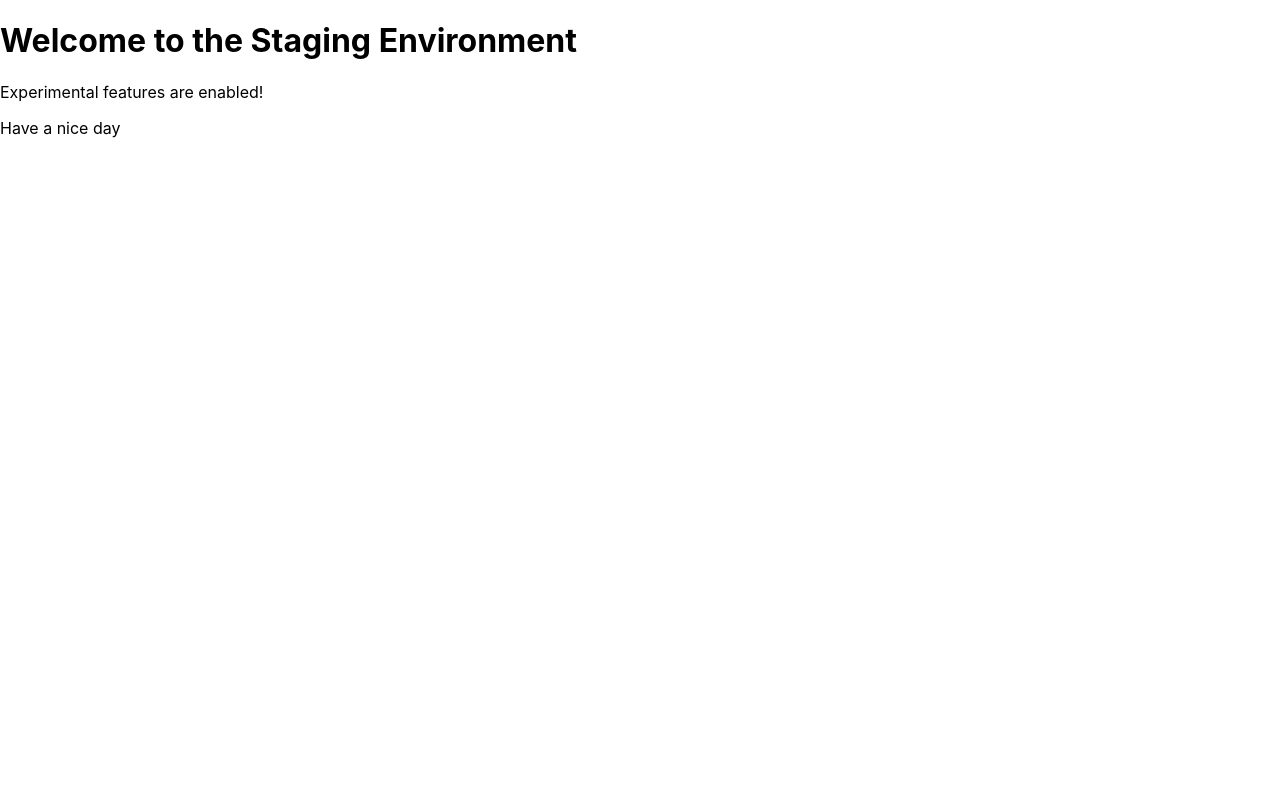
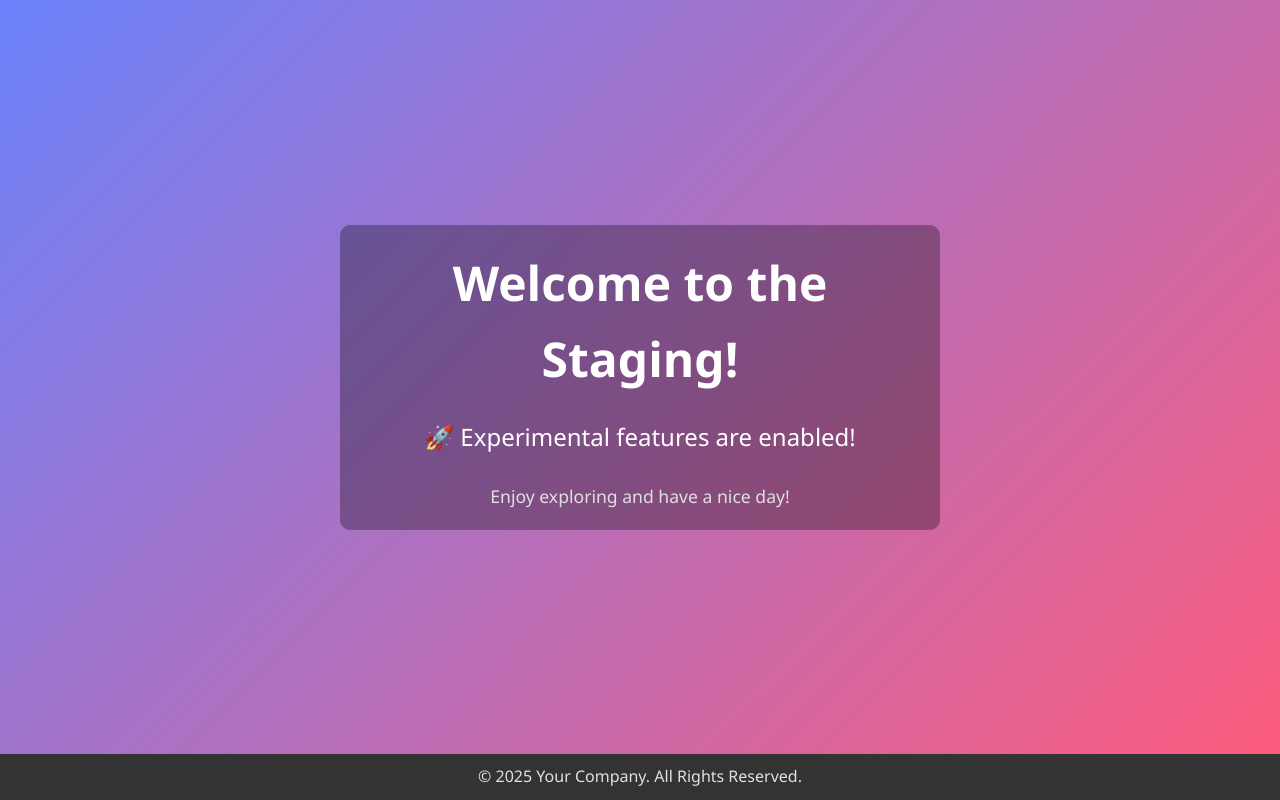
Before and after one commit to Biegemedusa446/CI-CD-Pipeline-For-Static-React-Web-App, a React (Create React App) app in the folder my-react-app/: page / in a window 1280 px wide. Built offline with nearby package versions, Linux system fonts and the light colour scheme.

Commit message:
Website Changes Staging

```diff
--- a/my-react-app/src/App.css
+++ b/my-react-app/src/App.css
@@ -1,31 +1,89 @@
-.App {
-  text-align: center;
+/* Global styles */
+* {
+  margin: 0;
+  padding: 0;
+  box-sizing: border-box;
 }
 
-.App-logo {
-  height: 40vmin;
-  pointer-events: none;
+body {
+  font-family: 'Segoe UI', Tahoma, Geneva, Verdana, sans-serif;
+  background-color: #f7f8fc;
+  color: #333;
+  line-height: 1.6;
 }
 
+.App {
+  height: 100vh;
+  display: flex;
+  flex-direction: column;
+  justify-content: space-between;
+}
+
+/* Hero section */
+.hero-section {
+  background: linear-gradient(135deg, #6a82fb, #fc5c7d);
+  height: 100vh;
+  display: flex;
+  align-items: center;
+  justify-content: center;
+  text-align: center;
+  color: white;
+  padding: 20px;
+}
+
+.content-container {
+  max-width: 600px;
+  padding: 20px;
+  background: rgba(0, 0, 0, 0.3);
+  border-radius: 10px;
+}
+
+h1 {
+  font-size: 3rem;
+  font-weight: 700;
+  margin-bottom: 20px;
+}
+
+.subtitle {
+  font-size: 1.5rem;
+  margin-bottom: 25px;
+  font-weight: 400;
+}
+
+.footer-text {
+  font-size: 1.1rem;
+  color: #e0e0e0;
+}
+
+/* Footer */
+.footer {
+  background-color: #333;
+  text-align: center;
+  padding: 10px;
+  color: #e0e0e0;
+}
+
+/* Buttons and Links */
+button {
+  background-color: #fc5c7d;
+  color: white;
+  border: none;
+  padding: 12px 30px;
+  font-size: 1rem;
+  cursor: pointer;
+  border-radius: 5px;
+  transition: all 0.3s ease;
+}
+
+button:hover {
+  background-color: #6a82fb;
+}
+
+/* Animations */
 @media (prefers-reduced-motion: no-preference) {
   .App-logo {
     animation: App-logo-spin infinite 5s linear;
   }
-}
-
-.App-header {
-  background-color: #282c34;
-  min-height: 100vh;
-  display: flex;
-  flex-direction: column;
-  align-items: center;
-  justify-content: center;
-  font-size: calc(10px + 2vmin);
-  color: white;
-}
-
-.App-link {
-  color: #61dafb;
 }
 
 @keyframes App-logo-spin {
--- a/my-react-app/src/App.js
+++ b/my-react-app/src/App.js
@@ -1,9 +1,18 @@
+import './App.css';
+
 function App() {
   return (
-    <div>
-      <h1>Welcome to the Staging Environment</h1>
-      <p>Experimental features are enabled!</p>
-      <p>Have a nice day</p>
+    <div className="App">
+      <div className="hero-section">
+        <div className="content-container">
+          <h1>Welcome to the Staging!</h1>
+          <p className="subtitle">🚀 Experimental features are enabled!</p>
+          <p className="footer-text">Enjoy exploring and have a nice day!</p>
+        </div>
+      </div>
+      <footer className="footer">
+        <p>© 2025 Your Company. All Rights Reserved.</p>
+      </footer>
     </div>
   );
 }
```
